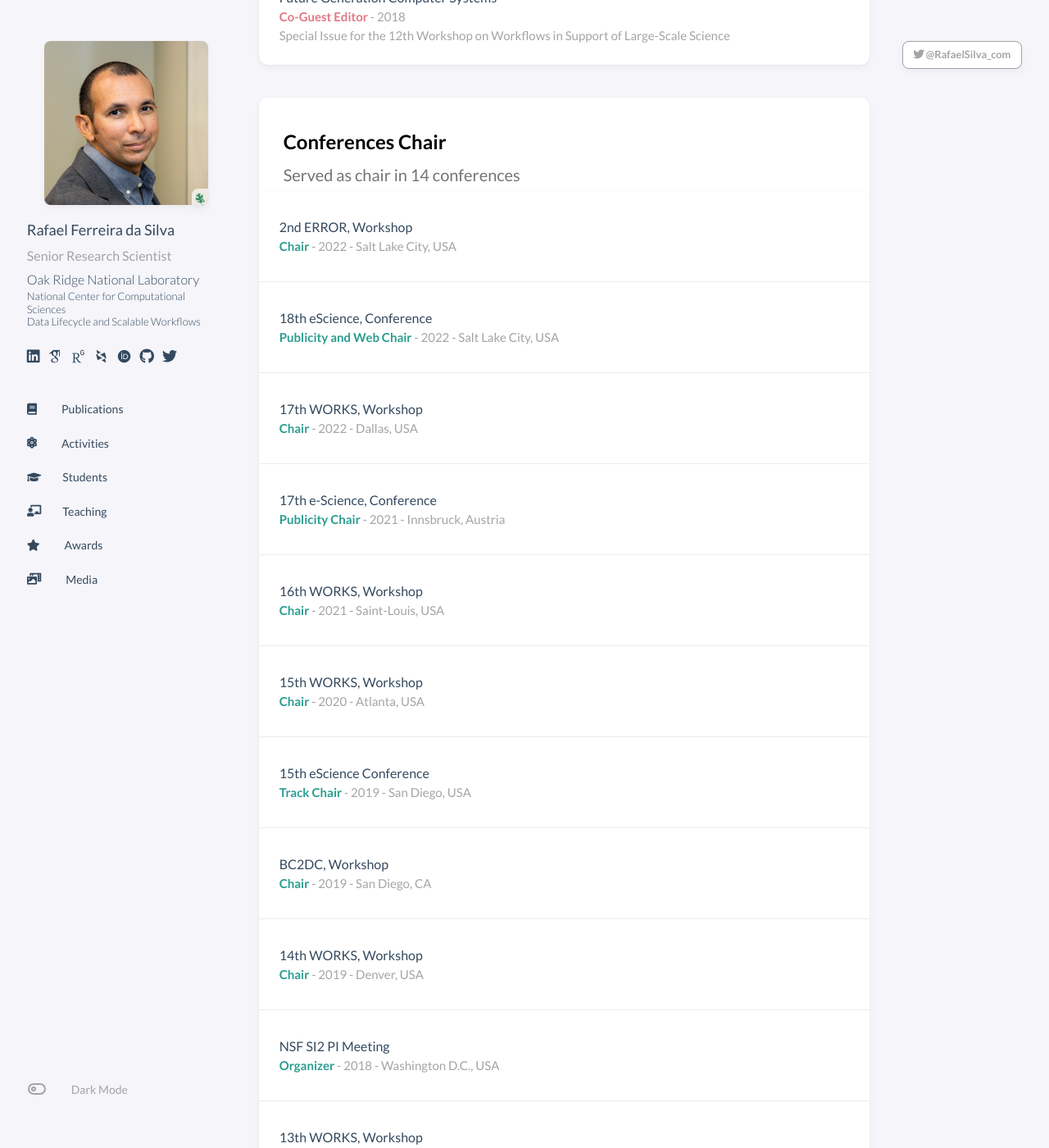
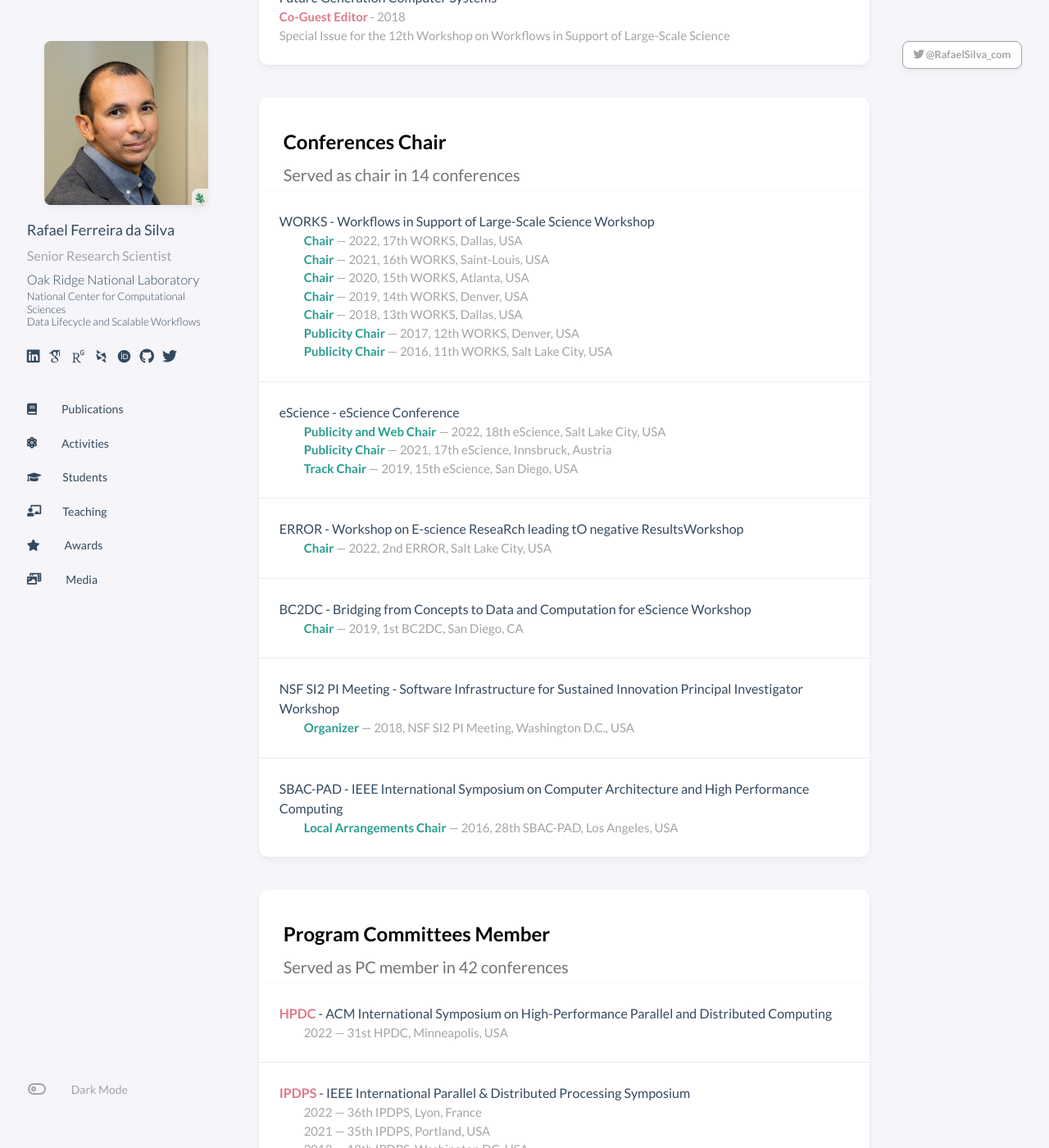
Before and after one commit to rafaelfsilva/rafaelfsilva.github.io, a Jekyll site: the page built from _pages/activities.html, in a window 1280 px wide and 1400 px high, scrolled down 771 px. Shown: the whole window at 82% size. Built offline with Jekyll 4.4.1, drawn with Linux system fonts in a browser that asks for light colours; some web fonts are replaced; a script that is not in the unit is left out; comment, search, counter and statistics services are not loaded; some of the changed text lies outside the part shown.

Commit message:
updates to activities

```diff
--- a/_data/activities_chair.yml
+++ b/_data/activities_chair.yml
@@ -1,83 +1,92 @@
-- conference: 17th WORKS, Workshop
-  role: Chair
-  year: 2022
-  location: Dallas, USA
-  link: https://works-workshop.org
+- conference: Workflows in Support of Large-Scale Science Workshop
+  series: WORKS
+  entries:
+    - role: Chair
+      year: 2022
+      edition: 17th
+      location: Dallas, USA
+      link: https://works-workshop.org
+    - role: Chair
+      year: 2021
+      edition: 16th
+      location: Saint-Louis, USA
+      link: https://works-workshop.org/2021
+    - role: Chair
+      edition: 15th
+      year: 2020
+      location: Atlanta, USA
+      link: https://works-workshop.org/2020
+    - role: Chair
+      edition: 14th
+      year: 2019
+      location: Denver, USA
+      link: http://works.cs.cardiff.ac.uk
+    - role: Chair
+      edition: 13th
+      year: 2018
+      location: Dallas, USA
+      link: http://works.cs.cf.ac.uk/2018/
+    - role: Publicity Chair
+      edition: 12th
+      year: 2017
+      location: Denver, USA
+      link: http://works.cs.cf.ac.uk/2017/
+    - role: Publicity Chair
+      edition: 11th
+      year: 2016
+      location: Salt Lake City, USA
+      link: http://works.cs.cf.ac.uk/2016
 
-- conference: 18th eScience, Conference
-  role: Publicity and Web Chair
-  year: 2022
-  location: Salt Lake City, USA
-  link: https://escience-conference.org/2022
+- conference: eScience Conference
+  series: eScience
+  entries:
+    - role: Publicity and Web Chair
+      year: 2022
+      edition: 18th
+      location: Salt Lake City, USA
+      link: https://escience-conference.org/2022
+    - role: Publicity Chair
+      edition: 17th
+      year: 2021
+      location: Innsbruck, Austria
+      link: http://escience2021.org
+    - role: Track Chair
+      year: 2019
+      edition: 15th
+      location: San Diego, USA
+      link: https://escience2019.sdsc.edu
 
-- conference: 2nd ERROR, Workshop
-  role: Chair
-  year: 2022
-  location: Salt Lake City, USA
-  link: https://error-workshop.org
+- conference: Workshop on E-science ReseaRch leading tO negative ResultsWorkshop
+  series: ERROR
+  entries:
+    - role: Chair
+      year: 2022
+      edition: 2nd
+      location: Salt Lake City, USA
+      link: https://error-workshop.org
 
-- conference: 16th WORKS, Workshop
-  role: Chair
-  year: 2021
-  location: Saint-Louis, USA
-  link: https://works-workshop.org/2021
+- conference: Bridging from Concepts to Data and Computation for eScience Workshop
+  series: BC2DC
+  entries:
+    - role: Chair
+      edition: 1st
+      year: 2019
+      location: San Diego, CA
+      link: https://bc2dc.github.io
 
-- conference: 15th WORKS, Workshop
-  role: Chair
-  year: 2020
-  location: Atlanta, USA
-  link: https://works-workshop.org/2020
+- conference: Software Infrastructure for Sustained Innovation Principal Investigator Workshop
+  series: NSF SI2 PI Meeting
+  entries:
+    - role: Organizer
+      year: 2018
+      location: Washington D.C., USA
+      link: https://si2-pi-community.github.io/2018-meeting/
 
-- conference: 14th WORKS, Workshop
-  role: Chair
-  year: 2019
-  location: Denver, USA
-  link: http://works.cs.cardiff.ac.uk
-
-- conference: BC2DC, Workshop
-  role: Chair
-  year: 2019
-  location: San Diego, CA
-  link: https://bc2dc.github.io
-
-- conference: 13th WORKS, Workshop
-  role: Chair
-  year: 2018
-  location: Dallas, USA
-  link: http://works.cs.cf.ac.uk/2018/
-
-- conference: 15th eScience Conference
-  role: Track Chair
-  year: 2019
-  location: San Diego, USA
-  link: https://escience2019.sdsc.edu
-
-- conference: NSF SI2 PI Meeting
-  role: Organizer
-  year: 2018
-  location: Washington D.C., USA
-  link: https://si2-pi-community.github.io/2018-meeting/
-
-- conference: 17th e-Science, Conference
-  role: Publicity Chair
-  year: 2021
-  location: Innsbruck, Austria
-  link: http://escience2021.org
-
-- conference: 12th WORKS, Workshop
-  role: Publicity Chair
-  year: 2017
-  location: Denver, USA
-  link: http://works.cs.cf.ac.uk/2017/
-
-- conference: 11th WORKS, Workshop
-  role: Publicity Chair
-  year: 2016
-  location: Salt Lake City, USA
-  link: http://works.cs.cf.ac.uk/2016
-
-- conference: 28th SBAC-PAD
-  role: Local Arrangements Chair
-  year: 2016
-  location: Los Angeles, USA
-  link: http://www2.sbc.org.br/sbac/2016/
+- conference: IEEE International Symposium on Computer Architecture and High Performance Computing
+  series: SBAC-PAD
+  entries:
+    - role: Local Arrangements Chair
+      year: 2016
+      edition: 28th
+      location: Los Angeles, USA
+      link: http://www2.sbc.org.br/sbac/2016/
--- a/_pages/activities.html
+++ b/_pages/activities.html
@@ -48,26 +48,33 @@ description: Professional Activities
     </article>
 
     <!-- Conferences Chair -->
+    {% assign cc_count = 0 %}
+    {% for n in site.data.activities_chair %}
+        {% for e in n.entries %}
+            {% assign cc_count = cc_count | plus: 1 %}
+        {% endfor %}
+    {% endfor %}
     <article class="main-article">
         <header class="article-header">
             <div class="article-details">
                 <h2 class="article-title">Conferences Chair</h2>
-                {% assign chair_total = site.data.activities_chair | size %}
-                <h3 class="article-subtitle">Served as chair in {{ chair_total }} conferences</h3>
+                <h3 class="article-subtitle">Served as chair in {{ cc_count }} conferences</h3>
             </div>
         </header>
         <div class="article-list--compact">
-            {% assign chair = site.data.activities_chair | sort: "year" | reverse %}
+            {% assign chair = site.data.activities_chair %}
             {% for n in chair %}
             <article>
-                <a href="{{ n.link }}" target="_blank" style="text-decoration: none">
-                    <div class="article-details">
-                        {{ n.conference }}<br />
-                        <span class="media-venue">
-                            <strong style="color: #2a9d8f">{{ n.role }}</strong> - {{ n.year }} - {{ n.location }}
-                        </span>
-                    </div>
-                </a>
+                <div class="article-details no-link">
+                    <span>{{ n.series }} - {{ n.conference }}</span>
+                    <span class="media-venue">
+                        {% for e in n.entries %}
+                        <a href="{{ e.link }}" class="media-venue" style="margin-left: 2em;">
+                            <strong style="color: #2a9d8f">{{ e.role }}</strong> &#8212; {{ e.year }}, {{ e.edition }} {{ n.series }}, {{ e.location }}
+                        </a><br />
+                        {% endfor %}
+                    </span>
+                </div>
             </article>
             {% endfor %}
         </div>
```
